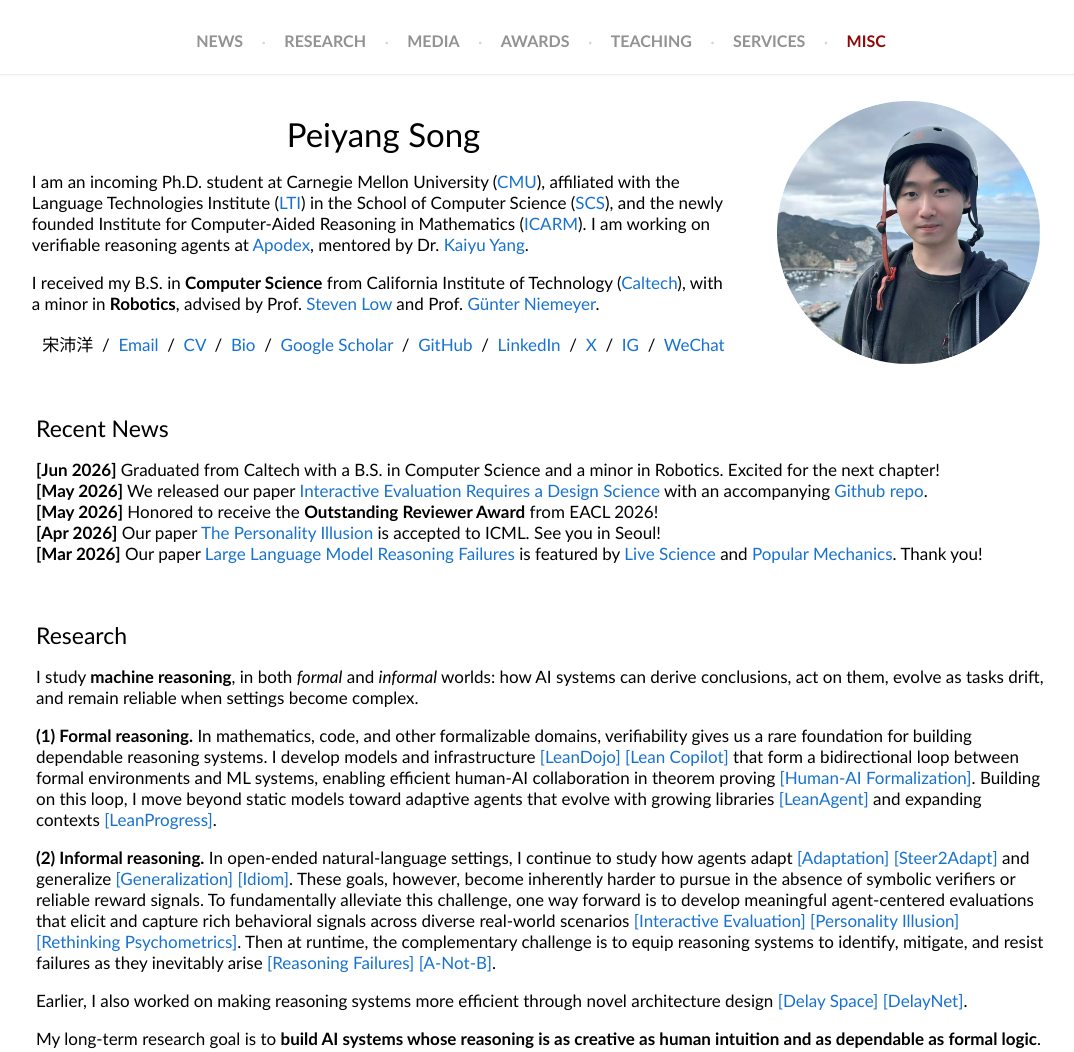
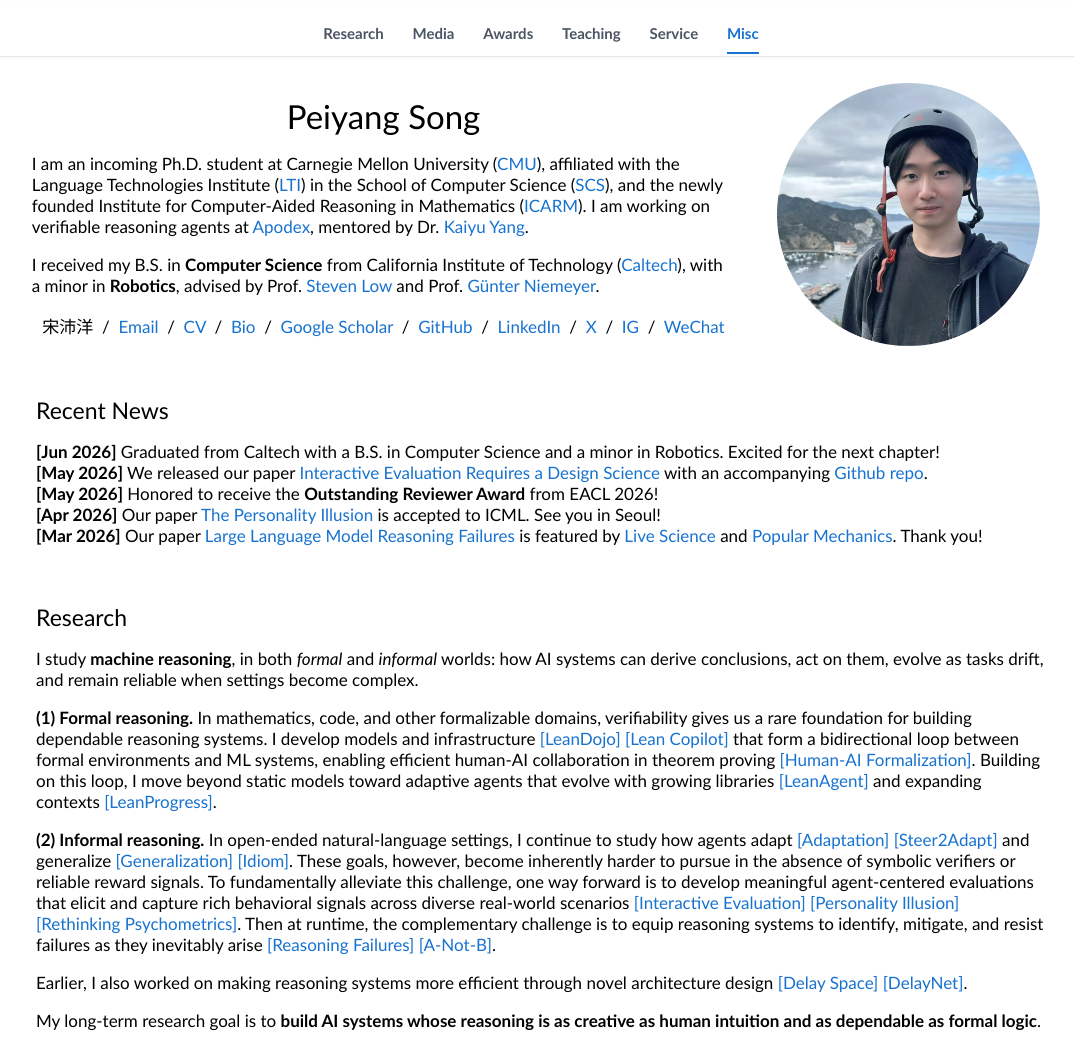
Before and after one commit to Peiyang-Song/peiyang-song.github.io, a plain HTML site: page index.html in a window 1280 px wide. Shown: the top 1052 px of the page, without its empty margins (99-1173 px from the left). Drawn offline with Linux system fonts and the light colour scheme.

Commit message:
Revert "Add style to tabs"
This reverts commit 55feb13f24b8ab79dbb52c387f596069177facb8.

```diff
--- a/index.html
+++ b/index.html
@@ -22,24 +22,17 @@
   <link rel="icon" type="image/png" sizes="32x32" href="images/favicon-32x32.png">
   <link rel="icon" type="image/png" sizes="16x16" href="images/favicon-16x16.png">
   <link rel="manifest" href="images/site.webmanifest">
-  <link rel="stylesheet" type="text/css" href="stylesheet.css?v=20260624-nav">
+  <link rel="stylesheet" type="text/css" href="stylesheet.css">
 </head>
 
 <body>
   <nav class="section-nav" aria-label="Page sections">
     <div class="section-nav-inner">
-      <a href="#news">News</a>
-      <span class="section-nav-dot" aria-hidden="true">&middot;</span>
       <a href="#research">Research</a>
-      <span class="section-nav-dot" aria-hidden="true">&middot;</span>
       <a href="#media">Media</a>
-      <span class="section-nav-dot" aria-hidden="true">&middot;</span>
       <a href="#awards">Awards</a>
-      <span class="section-nav-dot" aria-hidden="true">&middot;</span>
       <a href="#teaching">Teaching</a>
-      <span class="section-nav-dot" aria-hidden="true">&middot;</span>
-      <a href="#service">Services</a>
-      <span class="section-nav-dot" aria-hidden="true">&middot;</span>
+      <a href="#service">Service</a>
       <a href="#misc">Misc</a>
     </div>
   </nav>
@@ -86,7 +79,7 @@
         <table width="100%" align="center" border="0" cellspacing="0" cellpadding="20"><tbody>
           <tr>
             <td style="padding:20px;width:100%;vertical-align:middle">
-              <heading id="news">Recent News</heading>
+              <heading>Recent News</heading>
               <p><b>[Jun 2026]</b>  Graduated from Caltech with a B.S. in Computer Science and a minor in Robotics. Excited for the next chapter!<br>
                  <b>[May 2026]</b>  We released our paper <a href="https://arxiv.org/abs/2605.17829">Interactive Evaluation Requires a Design Science</a> with an accompanying <a href="https://github.com/keyangds/interactive_evaluation">Github repo</a>.<br>
                  <b>[May 2026]</b>  Honored to receive the <strong>Outstanding Reviewer Award</strong> from EACL 2026!<br>
@@ -873,7 +866,7 @@
 
       function updateActive() {
         var trigger = nav.offsetHeight + 28;
-        var current = sections[0];
+        var current = null;
 
         sections.forEach(function (section) {
           if (section.getBoundingClientRect().top <= trigger) {
@@ -885,7 +878,7 @@
           current = sections[sections.length - 1];
         }
 
-        setActive(current.id);
+        setActive(current ? current.id : '');
       }
 
       var ticking = false;
--- a/stylesheet.css
+++ b/stylesheet.css
@@ -140,20 +140,20 @@
   top: 0;
   z-index: 100;
   width: 100%;
-  background: rgba(255, 255, 255, 0.98);
-  border-bottom: 1px solid #eeeeee;
-  box-shadow: 0 1px 3px rgba(0, 0, 0, 0.03);
-  backdrop-filter: blur(8px);
-  -webkit-backdrop-filter: blur(8px);
+  background: rgba(255, 255, 255, 0.96);
+  border-bottom: 1px solid #e5e7eb;
+  box-shadow: 0 1px 5px rgba(0, 0, 0, 0.04);
+  backdrop-filter: blur(10px);
+  -webkit-backdrop-filter: blur(10px);
 }
 
 .section-nav-inner {
   display: flex;
   align-items: center;
   justify-content: center;
-  gap: 1.15rem;
+  gap: 1.8rem;
   max-width: 1050px;
-  min-height: 66px;
+  min-height: 48px;
   margin: 0 auto;
   padding: 0 20px;
   overflow-x: auto;
@@ -165,35 +165,44 @@
 }
 
 .section-nav a {
+  position: relative;
   flex: 0 0 auto;
-  padding: 22px 0;
-  color: #929292;
-  font-size: 16px;
+  padding: 14px 0 12px;
+  color: #4b5563;
+  font-size: 15px;
   font-weight: 700;
   line-height: 1;
-  text-transform: uppercase;
 }
 
-.section-nav-dot {
-  flex: 0 0 auto;
-  color: #d2d2d2;
-  font-size: 17px;
-  line-height: 1;
+.section-nav a::after {
+  content: '';
+  position: absolute;
+  right: 0;
+  bottom: -1px;
+  left: 0;
+  height: 2px;
+  background: #1772d0;
+  transform: scaleX(0);
+  transition: transform 0.2s ease;
 }
 
 .section-nav a:hover,
 .section-nav a:focus,
 .section-nav a.active {
-  color: #8f0909;
+  color: #1772d0;
+}
+
+.section-nav a.active::after {
+  transform: scaleX(1);
 }
 
 .section-nav a:focus-visible {
-  outline: 2px solid #8f0909;
+  outline: 2px solid #1772d0;
   outline-offset: 4px;
 }
 
 heading[id] {
-  scroll-margin-top: 88px;
+  scroll-margin-top: 72px;
 }
 
 /* Inline bio (toggle below contact links) */
@@ -259,6 +268,10 @@
     scroll-behavior: auto;
   }
 
+  .section-nav a::after {
+    transition: none;
+  }
+
   .bio-inline-panel {
     transition: none;
   }
@@ -267,17 +280,14 @@
 @media (max-width: 720px) {
   .section-nav-inner {
     justify-content: flex-start;
-    gap: 0.85rem;
-    min-height: 52px;
+    gap: 1.35rem;
+    min-height: 44px;
     padding: 0 16px;
   }
 
   .section-nav a {
-    padding: 18px 0;
-    font-size: 13px;
-  }
-
-  .section-nav-dot {
+    padding-top: 13px;
+    padding-bottom: 11px;
     font-size: 14px;
   }
 }
```
